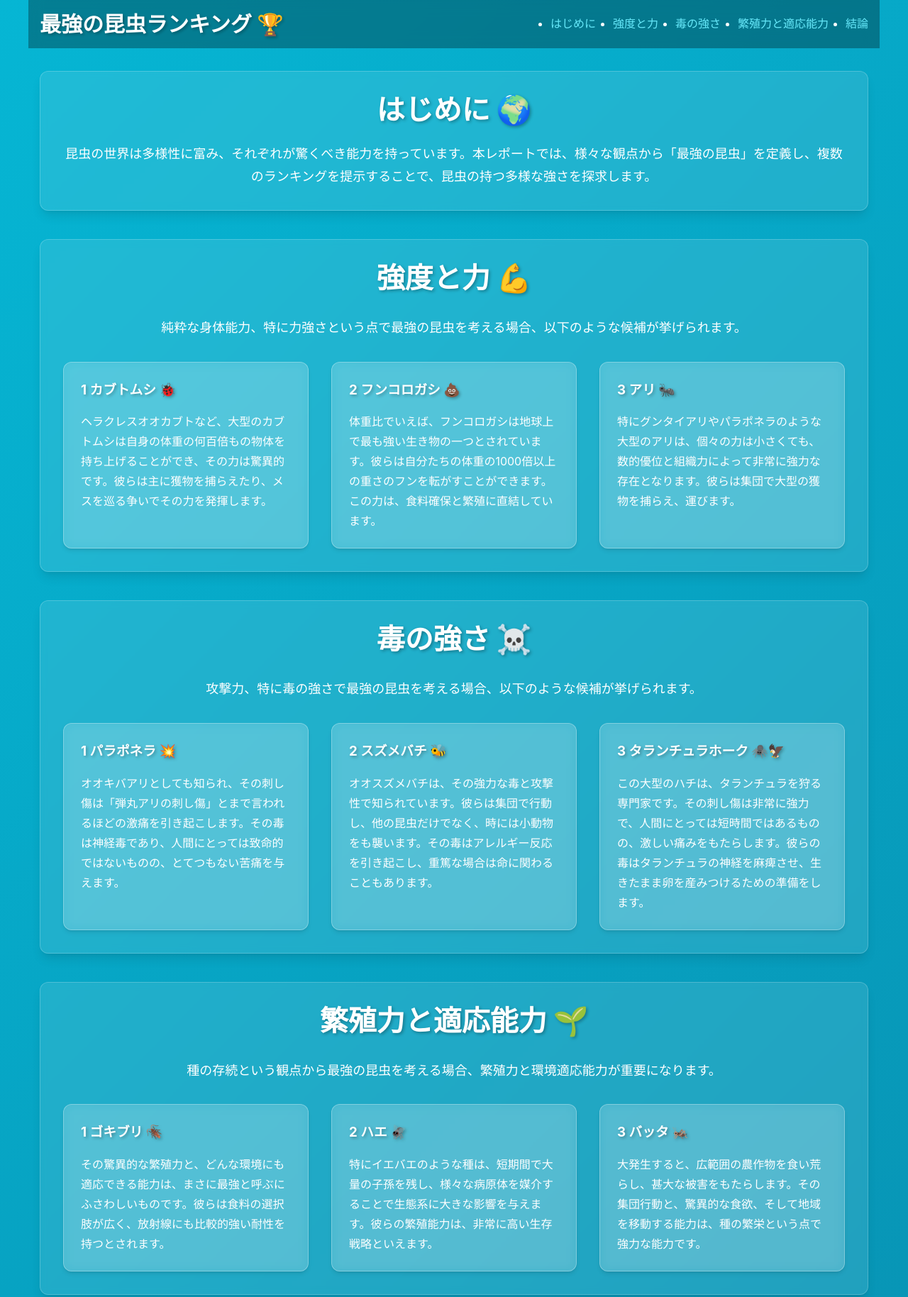
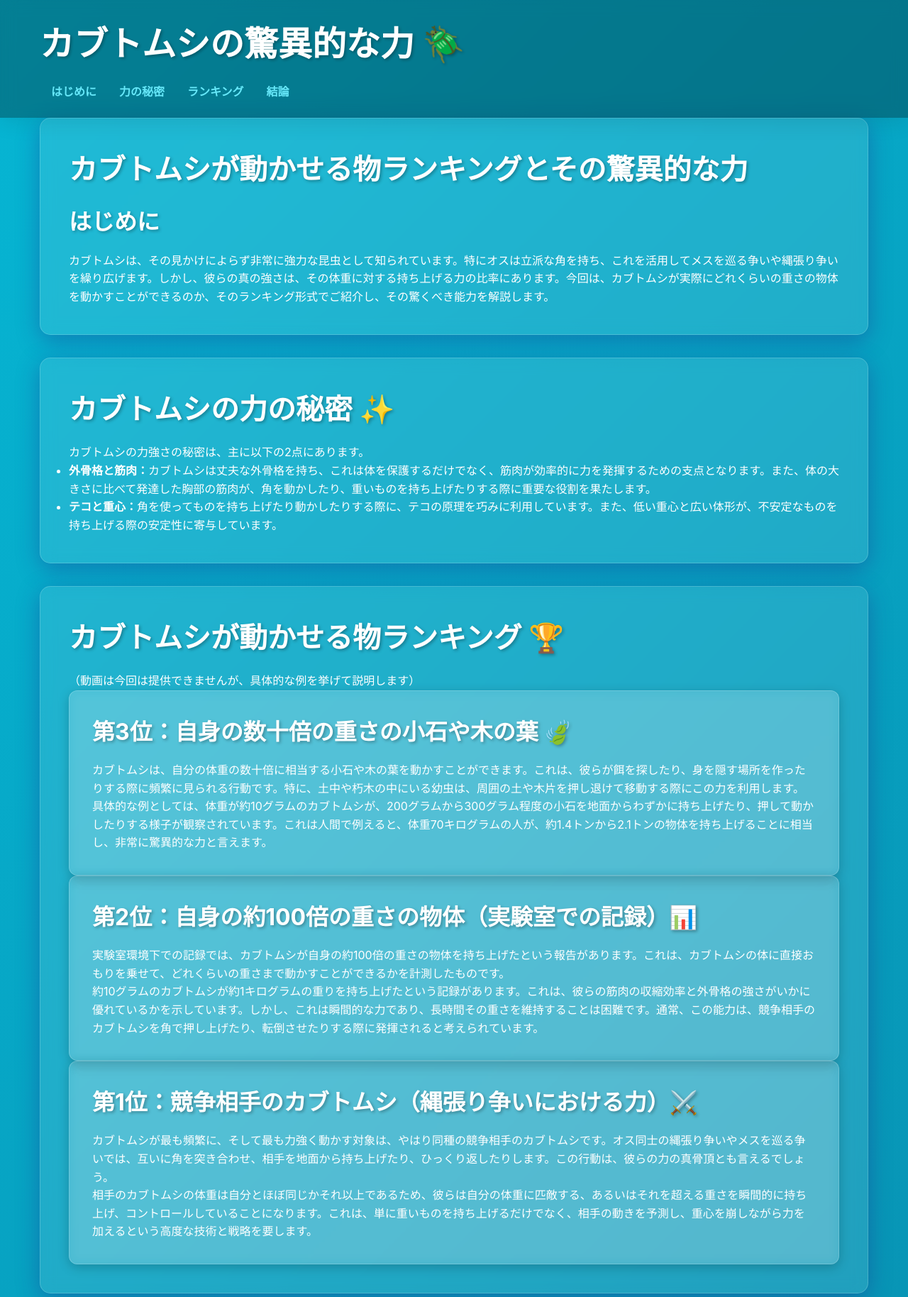
Before and after one commit to st323a2111y/test1015, a plain HTML site: page index.htm in a window 1280 px wide. Shown: the top 1828 px of the page at 71% size. Drawn offline with Linux system fonts and the light colour scheme.

Commit message:
Update index.htm

```diff
--- a/index.htm
+++ b/index.htm
@@ -15,107 +15,58 @@
   --primary: #06b6d4;
   --secondary: #0891b2;
   --accent: #67e8f9;
+  --text-color: white;
 }
 
 body {
   background: linear-gradient(135deg, var(--primary) 0%, var(--secondary) 100%);
   min-height: 100vh;
   font-family: -apple-system, BlinkMacSystemFont, 'Segoe UI', sans-serif;
-  color: white;
+  color: var(--text-color);
   line-height: 1.6;
+  display: flex;
+  flex-direction: column;
 }
 
 header {
   background: rgba(0, 0, 0, 0.3);
   backdrop-filter: blur(10px);
-  padding: 1rem 0;
+  padding: 1.5rem 0;
+  box-shadow: 0 4px 30px rgba(0, 0, 0, 0.1);
+  position: sticky;
+  top: 0;
+  z-index: 1000;
 }
 
 .container {
   max-width: 1200px;
-  margin-left: auto;
-  margin-right: auto;
-  padding-left: 1rem;
-  padding-right: 1rem;
-}
-
-.flex {
-  display: flex;
-}
-
-.justify-between {
-  justify-content: space-between;
-}
-
-.items-center {
-  align-items: center;
-}
-
-.space-x-6 > * + * {
-  margin-left: 1.5rem;
-}
-
-.text-3xl {
-  font-size: 1.875rem;
-  line-height: 2.25rem;
-}
-
-.text-4xl {
-  font-size: 2.25rem;
-  line-height: 2.5rem;
-}
-
-.font-bold {
-  font-weight: 700;
-}
-
-.font-extrabold {
-  font-weight: 800;
-}
-
-.text-center {
-  text-align: center;
-}
-
-.p-4 {
-  padding: 1rem;
-}
-
-.py-8 {
-  padding-top: 2rem;
-  padding-bottom: 2rem;
-}
-
-.px-4 {
-  padding-left: 1rem;
-  padding-right: 1rem;
+  margin: 0 auto;
+  padding: 0 1rem;
 }
 
 .section {
   background: rgba(255, 255, 255, 0.1);
-  backdrop-filter: blur(5px);
-  border-radius: 0.75rem;
-  box-shadow: 0 10px 15px -3px rgba(0, 0, 0, 0.1), 0 4px 6px -2px rgba(0, 0, 0, 0.05);
-  padding: 2rem;
-  margin-bottom: 2.5rem;
-  border: 1px solid rgba(255, 255, 255, 0.2);
-  animation: fadeIn 1s ease-out;
+  backdrop-filter: blur(10px);
+  border-radius: 15px;
+  padding: 2.5rem;
+  margin-bottom: 2rem;
+  box-shadow: 0 8px 32px 0 rgba(31, 38, 135, 0.37);
+  border: 1px solid rgba(255, 255, 255, 0.18);
 }
 
 .card {
     background: rgba(255, 255, 255, 0.15);
     backdrop-filter: blur(8px);
-  border-radius: 0.75rem;
-  box-shadow: 0 4px 6px -1px rgba(0, 0, 0, 0.1),
-              0 2px 4px -1px rgba(0, 0, 0, 0.06);
-  padding: 1.5rem;
-  border: 1px solid rgba(255, 255, 255, 0.3);
+    border-radius: 12px;
+    padding: 2rem;
+    box-shadow: 0 4px 16px rgba(0, 0, 0, 0.2);
+    border: 1px solid rgba(255, 255, 255, 0.2);
     transition: transform 0.3s ease, box-shadow 0.3s ease;
 }
 
 .card:hover {
     transform: translateY(-5px);
-  box-shadow: 0 10px 20px rgba(0, 0, 0, 0.2);
+    box-shadow: 0 12px 24px rgba(0, 0, 0, 0.3);
 }
 
 button, .btn {
@@ -126,6 +77,7 @@ button, .btn {
   border-radius: 8px;
   cursor: pointer;
   transition: all 0.3s ease;
+  font-weight: bold;
 }
 
 button:hover, .btn:hover {
@@ -135,8 +87,21 @@ button:hover, .btn:hover {
 }
 
 h1, h2, h3 {
-  color: white;
+  color: var(--text-color);
   text-shadow: 2px 2px 4px rgba(0,0,0,0.3);
+  margin-bottom: 1rem;
+}
+
+h1 {
+  font-size: 3rem;
+}
+
+h2 {
+  font-size: 2.5rem;
+}
+
+h3 {
+  font-size: 2rem;
 }
 
 a {
@@ -146,252 +111,188 @@ a {
 }
 
 a:hover {
-  color: white;
+  color: var(--primary);
 }
 
-.mb-4 {
-  margin-bottom: 1rem;
+nav ul {
+  display: flex;
+  list-style: none;
 }
 
-.mb-6 {
-  margin-bottom: 1.5rem;
+nav ul li a {
+  padding: 0.5rem 1rem;
+  border-radius: 5px;
+  font-weight: 600;
 }
 
-.mb-8 {
-  margin-bottom: 2rem;
+nav ul li a:hover {
+  background: rgba(255, 255, 255, 0.1);
 }
 
-.mb-10 {
-  margin-bottom: 2.5rem;
+footer {
+  background: rgba(0, 0, 0, 0.3);
+  backdrop-filter: blur(8px);
+  margin-top: auto;
+  padding: 1.5rem;
+  box-shadow: 0 -4px 30px rgba(0, 0, 0, 0.1);
 }
 
-.grid {
-  display: grid;
-}
-
-.gap-8 {
-  gap: 2rem;
-}
-
-.text-lg {
-  font-size: 1.125rem;
-  line-height: 1.75rem;
-}
-
-.text-base {
-  font-size: 1rem;
-  line-height: 1.5rem;
-}
-
-.leading-relaxed {
-  line-height: 1.75;
-}
-
-.py-6 {
-  padding-top: 1.5rem;
-  padding-bottom: 1.5rem;
-}
-
-.mt-10 {
-  margin-top: 2.5rem;
-}
-
-.rounded-t-lg {
-  border-top-left-radius: 0.5rem;
-  border-top-right-radius: 0.5rem;
-}
-
-.bg-opacity-30 {
-  background-color: rgba(0, 0, 0, 0.3);
-}
-
-.backdrop-filter-blur-10 {
-  backdrop-filter: blur(10px);
-}
-
-.text-sm {
-  font-size: 0.875rem;
-  line-height: 1.25rem;
+.animate-fade-in {
+  opacity: 0;
+  transform: translateY(20px);
+  animation: fadeIn 0.8s ease-out forwards;
 }
 
 @keyframes fadeIn {
-  from {
-    opacity: 0;
-    transform: translateY(20px);
-  }
   to {
     opacity: 1;
     transform: translateY(0);
   }
 }
 
-.animated-section {
-  opacity: 0;
-  transform: translateY(20px);
-  transition: opacity 0.6s ease-out, transform 0.6s ease-out;
+.delay-200 { animation-delay: 0.2s; }
+.delay-400 { animation-delay: 0.4s; }
+.delay-600 { animation-delay: 0.6s; }
+
+@media (max-width: 768px) {
+  header .container {
+    flex-direction: column;
+    text-align: center;
   }
 
-.animated-section.is-visible {
-  opacity: 1;
-  transform: translateY(0);
+  nav ul {
+    margin-top: 1rem;
+    justify-content: center;
   }
 
-/* Responsive adjustments */
-@media (min-width: 768px) {
-  .md\:grid-cols-3 {
-    grid-template-columns: repeat(3, minmax(0, 1fr));
+  h1 {
+    font-size: 2.5rem;
   }
-  .text-4xl {
-    font-size: 2.5rem;
-    line-height: 2.75rem;
+  h2 {
+    font-size: 2rem;
+  }
+  h3 {
+    font-size: 1.75rem;
+  }
+
+  .section, .card {
+    padding: 1.5rem;
   }
 }
 
-@media (max-width: 767px) {
-  header {
+@media (max-width: 480px) {
+  nav ul {
     flex-direction: column;
-    text-align: center;
+    align-items: center;
+    gap: 0.5rem;
   }
-  header h1 {
-    margin-bottom: 1rem;
+
+  h1 {
+    font-size: 2rem;
   }
-  header nav ul {
-    flex-direction: column;
-    space-x-6: 0;
+  h2 {
+    font-size: 1.75rem;
   }
-  header nav li {
-    margin-top: 0.5rem;
-  }
-  .section {
-    padding: 1.5rem;
-  }
-  .card {
-    padding: 1rem;
+  h3 {
+    font-size: 1.5rem;
   }
 }
   </style>
 </head>
 <body>
-<header class="container mx-auto p-4 flex justify-between items-center">
-    <h1 class="text-3xl font-bold">最強の昆虫ランキング 🏆</h1>
+<body>
+    <header class="p-4 mb-8">
+        <div class="container mx-auto flex justify-between items-center">
+            <h1 class="text-3xl font-bold">カブトムシの驚異的な力 🪲</h1>
             <nav>
-        <ul class="flex space-x-6">
-            <li><a href="#intro" class="hover:text-accent transition duration-300">はじめに</a></li>
-            <li><a href="#strength" class="hover:text-accent transition duration-300">強度と力</a></li>
-            <li><a href="#poison" class="hover:text-accent transition duration-300">毒の強さ</a></li>
-            <li><a href="#adaptation" class="hover:text-accent transition duration-300">繁殖力と適応能力</a></li>
-            <li><a href="#conclusion" class="hover:text-accent transition duration-300">結論</a></li>
+                <ul class="flex space-x-4">
+                    <li><a href="#intro" class="text-lg hover:text-accent transition duration-300">はじめに</a></li>
+                    <li><a href="#secret" class="text-lg hover:text-accent transition duration-300">力の秘密</a></li>
+                    <li><a href="#ranking" class="text-lg hover:text-accent transition duration-300">ランキング</a></li>
+                    <li><a href="#conclusion" class="text-lg hover:text-accent transition duration-300">結論</a></li>
                 </ul>
             </nav>
+        </div>
     </header>
 
-<main class="container mx-auto py-8 px-4">
-    <section id="intro" class="section rounded-lg shadow-lg p-8 mb-10 animated-section">
-        <h2 class="text-4xl font-extrabold mb-6 text-center">はじめに 🌍</h2>
-        <p class="text-lg leading-relaxed text-center">昆虫の世界は多様性に富み、それぞれが驚くべき能力を持っています。本レポートでは、様々な観点から「最強の昆虫」を定義し、複数のランキングを提示することで、昆虫の持つ多様な強さを探求します。</p>
+    <main class="container mx-auto px-4 py-8 space-y-12">
+        <section id="intro" class="section p-8 rounded-xl shadow-lg animate-fade-in">
+            <h2 class="text-4xl font-bold mb-6">カブトムシが動かせる物ランキングとその驚異的な力</h2>
+            <h3 class="text-2xl font-semibold mb-4">はじめに</h3>
+            <p class="text-lg leading-relaxed">
+                カブトムシは、その見かけによらず非常に強力な昆虫として知られています。特にオスは立派な角を持ち、これを活用してメスを巡る争いや縄張り争いを繰り広げます。しかし、彼らの真の強さは、その体重に対する持ち上げる力の比率にあります。今回は、カブトムシが実際にどれくらいの重さの物体を動かすことができるのか、そのランキング形式でご紹介し、その驚くべき能力を解説します。
+            </p>
         </section>
 
-    <section id="strength" class="section rounded-lg shadow-lg p-8 mb-10 animated-section">
-        <h2 class="text-4xl font-extrabold mb-8 text-center">強度と力 💪</h2>
-        <p class="text-lg leading-relaxed mb-8 text-center">純粋な身体能力、特に力強さという点で最強の昆虫を考える場合、以下のような候補が挙げられます。</p>
-        <div class="grid md:grid-cols-3 gap-8">
-            <div class="card p-6 rounded-lg shadow-md">
-                <h3 class="text-2xl font-bold mb-4">1 カブトムシ 🐞</h3>
-                <p class="text-base leading-relaxed">ヘラクレスオオカブトなど、大型のカブトムシは自身の体重の何百倍もの物体を持ち上げることができ、その力は驚異的です。彼らは主に獲物を捕らえたり、メスを巡る争いでその力を発揮します。</p>
-            </div>
-            <div class="card p-6 rounded-lg shadow-md">
-                <h3 class="text-2xl font-bold mb-4">2 フンコロガシ 💩</h3>
-                <p class="text-base leading-relaxed">体重比でいえば、フンコロガシは地球上で最も強い生き物の一つとされています。彼らは自分たちの体重の1000倍以上の重さのフンを転がすことができます。この力は、食料確保と繁殖に直結しています。</p>
-            </div>
-            <div class="card p-6 rounded-lg shadow-md">
-                <h3 class="text-2xl font-bold mb-4">3 アリ 🐜</h3>
-                <p class="text-base leading-relaxed">特にグンタイアリやパラポネラのような大型のアリは、個々の力は小さくても、数的優位と組織力によって非常に強力な存在となります。彼らは集団で大型の獲物を捕らえ、運びます。</p>
-            </div>
+        <section id="secret" class="section p-8 rounded-xl shadow-lg animate-fade-in delay-200">
+            <h2 class="text-3xl font-bold mb-6">カブトムシの力の秘密 ✨</h2>
+            <p class="text-lg leading-relaxed mb-6">
+                カブトムシの力強さの秘密は、主に以下の2点にあります。
+            </p>
+            <ul class="list-disc list-inside space-y-4 text-lg ml-4">
+                <li>
+                    <strong>外骨格と筋肉：</strong>カブトムシは丈夫な外骨格を持ち、これは体を保護するだけでなく、筋肉が効率的に力を発揮するための支点となります。また、体の大きさに比べて発達した胸部の筋肉が、角を動かしたり、重いものを持ち上げたりする際に重要な役割を果たします。
+                </li>
+                <li>
+                    <strong>テコと重心：</strong>角を使ってものを持ち上げたり動かしたりする際に、テコの原理を巧みに利用しています。また、低い重心と広い体形が、不安定なものを持ち上げる際の安定性に寄与しています。
+                </li>
+            </ul>
+        </section>
+
+        <section id="ranking" class="section p-8 rounded-xl shadow-lg animate-fade-in delay-400">
+            <h2 class="text-3xl font-bold mb-6">カブトムシが動かせる物ランキング 🏆</h2>
+            <p class="text-lg leading-relaxed mb-6">
+                （動画は今回は提供できませんが、具体的な例を挙げて説明します）
+            </p>
+
+            <div class="space-y-8">
+                <article class="card p-6 rounded-lg shadow-md">
+                    <h3 class="text-2xl font-bold mb-4">第3位：自身の数十倍の重さの小石や木の葉 🍃</h3>
+                    <p class="text-lg leading-relaxed mb-4">
+                        カブトムシは、自分の体重の数十倍に相当する小石や木の葉を動かすことができます。これは、彼らが餌を探したり、身を隠す場所を作ったりする際に頻繁に見られる行動です。特に、土中や朽木の中にいる幼虫は、周囲の土や木片を押し退けて移動する際にこの力を利用します。
+                    </p>
+                    <p class="text-lg leading-relaxed">
+                        具体的な例としては、体重が約10グラムのカブトムシが、200グラムから300グラム程度の小石を地面からわずかに持ち上げたり、押して動かしたりする様子が観察されています。これは人間で例えると、体重70キログラムの人が、約1.4トンから2.1トンの物体を持ち上げることに相当し、非常に驚異的な力と言えます。
+                    </p>
+                </article>
+
+                <article class="card p-6 rounded-lg shadow-md">
+                    <h3 class="text-2xl font-bold mb-4">第2位：自身の約100倍の重さの物体（実験室での記録）📊</h3>
+                    <p class="text-lg leading-relaxed mb-4">
+                        実験室環境下での記録では、カブトムシが自身の約100倍の重さの物体を持ち上げたという報告があります。これは、カブトムシの体に直接おもりを乗せて、どれくらいの重さまで動かすことができるかを計測したものです。
+                    </p>
+                    <p class="text-lg leading-relaxed">
+                        約10グラムのカブトムシが約1キログラムの重りを持ち上げたという記録があります。これは、彼らの筋肉の収縮効率と外骨格の強さがいかに優れているかを示しています。しかし、これは瞬間的な力であり、長時間その重さを維持することは困難です。通常、この能力は、競争相手のカブトムシを角で押し上げたり、転倒させたりする際に発揮されると考えられています。
+                    </p>
+                </article>
+
+                <article class="card p-6 rounded-lg shadow-md">
+                    <h3 class="text-2xl font-bold mb-4">第1位：競争相手のカブトムシ（縄張り争いにおける力）⚔️</h3>
+                    <p class="text-lg leading-relaxed mb-4">
+                        カブトムシが最も頻繁に、そして最も力強く動かす対象は、やはり同種の競争相手のカブトムシです。オス同士の縄張り争いやメスを巡る争いでは、互いに角を突き合わせ、相手を地面から持ち上げたり、ひっくり返したりします。この行動は、彼らの力の真骨頂とも言えるでしょう。
+                    </p>
+                    <p class="text-lg leading-relaxed">
+                        相手のカブトムシの体重は自分とほぼ同じかそれ以上であるため、彼らは自分の体重に匹敵する、あるいはそれを超える重さを瞬間的に持ち上げ、コントロールしていることになります。これは、単に重いものを持ち上げるだけでなく、相手の動きを予測し、重心を崩しながら力を加えるという高度な技術と戦略を要します。
+                    </p>
+                </article>
             </div>
         </section>
 
-    <section id="poison" class="section rounded-lg shadow-lg p-8 mb-10 animated-section">
-        <h2 class="text-4xl font-extrabold mb-8 text-center">毒の強さ ☠️</h2>
-        <p class="text-lg leading-relaxed mb-8 text-center">攻撃力、特に毒の強さで最強の昆虫を考える場合、以下のような候補が挙げられます。</p>
-        <div class="grid md:grid-cols-3 gap-8">
-            <div class="card p-6 rounded-lg shadow-md">
-                <h3 class="text-2xl font-bold mb-4">1 パラポネラ 💥</h3>
-                <p class="text-base leading-relaxed">オオキバアリとしても知られ、その刺し傷は「弾丸アリの刺し傷」とまで言われるほどの激痛を引き起こします。その毒は神経毒であり、人間にとっては致命的ではないものの、とてつもない苦痛を与えます。</p>
-            </div>
-            <div class="card p-6 rounded-lg shadow-md">
-                <h3 class="text-2xl font-bold mb-4">2 スズメバチ 🐝</h3>
-                <p class="text-base leading-relaxed">オオスズメバチは、その強力な毒と攻撃性で知られています。彼らは集団で行動し、他の昆虫だけでなく、時には小動物をも襲います。その毒はアレルギー反応を引き起こし、重篤な場合は命に関わることもあります。</p>
-            </div>
-            <div class="card p-6 rounded-lg shadow-md">
-                <h3 class="text-2xl font-bold mb-4">3 タランチュラホーク 🕷️🦅</h3>
-                <p class="text-base leading-relaxed">この大型のハチは、タランチュラを狩る専門家です。その刺し傷は非常に強力で、人間にとっては短時間ではあるものの、激しい痛みをもたらします。彼らの毒はタランチュラの神経を麻痺させ、生きたまま卵を産みつけるための準備をします。</p>
-            </div>
-        </div>
-    </section>
-
-    <section id="adaptation" class="section rounded-lg shadow-lg p-8 mb-10 animated-section">
-        <h2 class="text-4xl font-extrabold mb-8 text-center">繁殖力と適応能力 🌱</h2>
-        <p class="text-lg leading-relaxed mb-8 text-center">種の存続という観点から最強の昆虫を考える場合、繁殖力と環境適応能力が重要になります。</p>
-        <div class="grid md:grid-cols-3 gap-8">
-            <div class="card p-6 rounded-lg shadow-md">
-                <h3 class="text-2xl font-bold mb-4">1 ゴキブリ 🪳</h3>
-                <p class="text-base leading-relaxed">その驚異的な繁殖力と、どんな環境にも適応できる能力は、まさに最強と呼ぶにふさわしいものです。彼らは食料の選択肢が広く、放射線にも比較的強い耐性を持つとされます。</p>
-            </div>
-            <div class="card p-6 rounded-lg shadow-md">
-                <h3 class="text-2xl font-bold mb-4">2 ハエ 🪰</h3>
-                <p class="text-base leading-relaxed">特にイエバエのような種は、短期間で大量の子孫を残し、様々な病原体を媒介することで生態系に大きな影響を与えます。彼らの繁殖能力は、非常に高い生存戦略といえます。</p>
-            </div>
-            <div class="card p-6 rounded-lg shadow-md">
-                <h3 class="text-2xl font-bold mb-4">3 バッタ 🦗</h3>
-                <p class="text-base leading-relaxed">大発生すると、広範囲の農作物を食い荒らし、甚大な被害をもたらします。その集団行動と、驚異的な食欲、そして地域を移動する能力は、種の繁栄という点で強力な能力です。</p>
-            </div>
-        </div>
-    </section>
-
-    <section id="conclusion" class="section rounded-lg shadow-lg p-8 animated-section">
-        <h2 class="text-4xl font-extrabold mb-6 text-center">結論 ✨</h2>
-        <p class="text-lg leading-relaxed text-center">「最強の昆虫」という定義は、どのような能力を重視するかによって大きく異なります。純粋な力ではカブトムシやフンコロガシ、攻撃力ではパラポネラやスズメバチ、そして種の繁栄という点ではゴキブリやハエが圧倒的な強さを見せます。昆虫たちの多様な強さは、自然界における生命のたくましさと進化の奥深さを教えてくれます。</p>
+        <section id="conclusion" class="section p-8 rounded-xl shadow-lg animate-fade-in delay-600">
+            <h2 class="text-3xl font-bold mb-6">結論 🌟</h2>
+            <p class="text-lg leading-relaxed">
+                カブトムシは、その小さな体からは想像もつかないほどの力を持つ昆虫です。彼らが自身の体重の何十倍、何百倍もの重さを動かすことができるのは、優れた外骨格、発達した筋肉、そしてテコの原理を巧みに利用する能力によるものです。この驚異的な力は、彼らが自然界で生き抜くための重要な武器となっており、彼らの生態を理解する上で非常に興味深い側面と言えます。
+            </p>
         </section>
     </main>
 
-<footer class="text-center py-6 mt-10 rounded-t-lg bg-opacity-30 backdrop-filter-blur-10">
-    <p class="text-sm">&copy; 2023 最強の昆虫ランキング. All rights reserved. 🦋</p>
+    <footer class="p-6 mt-12 text-center text-lg bg-gray-900 bg-opacity-30 backdrop-filter backdrop-blur-sm shadow-md">
+        <p>&copy; 2023 カブトムシの驚異的な力. All rights reserved.</p>
     </footer>
+</body>
 
   <script>
-document.addEventListener('DOMContentLoaded', () => {
-  const sections = document.querySelectorAll('.animated-section');
 
-  const observerOptions = {
-    root: null,
-    rootMargin: '0px',
-    threshold: 0.1
-  };
-
-  const observer = new IntersectionObserver((entries, observer) => {
-    entries.forEach(entry => {
-      if (entry.isIntersecting) {
-        entry.target.classList.add('is-visible');
-        observer.unobserve(entry.target);
-      }
-    });
-  }, observerOptions);
-
-  sections.forEach(section => {
-    observer.observe(section);
-  });
-
-  // Smooth scrolling for navigation links
-  document.querySelectorAll('nav a').forEach(anchor => {
-    anchor.addEventListener('click', function (e) {
-      e.preventDefault();
-
-      document.querySelector(this.hash).scrollIntoView({
-        behavior: 'smooth'
-      });
-    });
-  });
-});
   </script>
 </body>
 </html>
```
Lines whose indentation alone changed are shown as unchanged.
